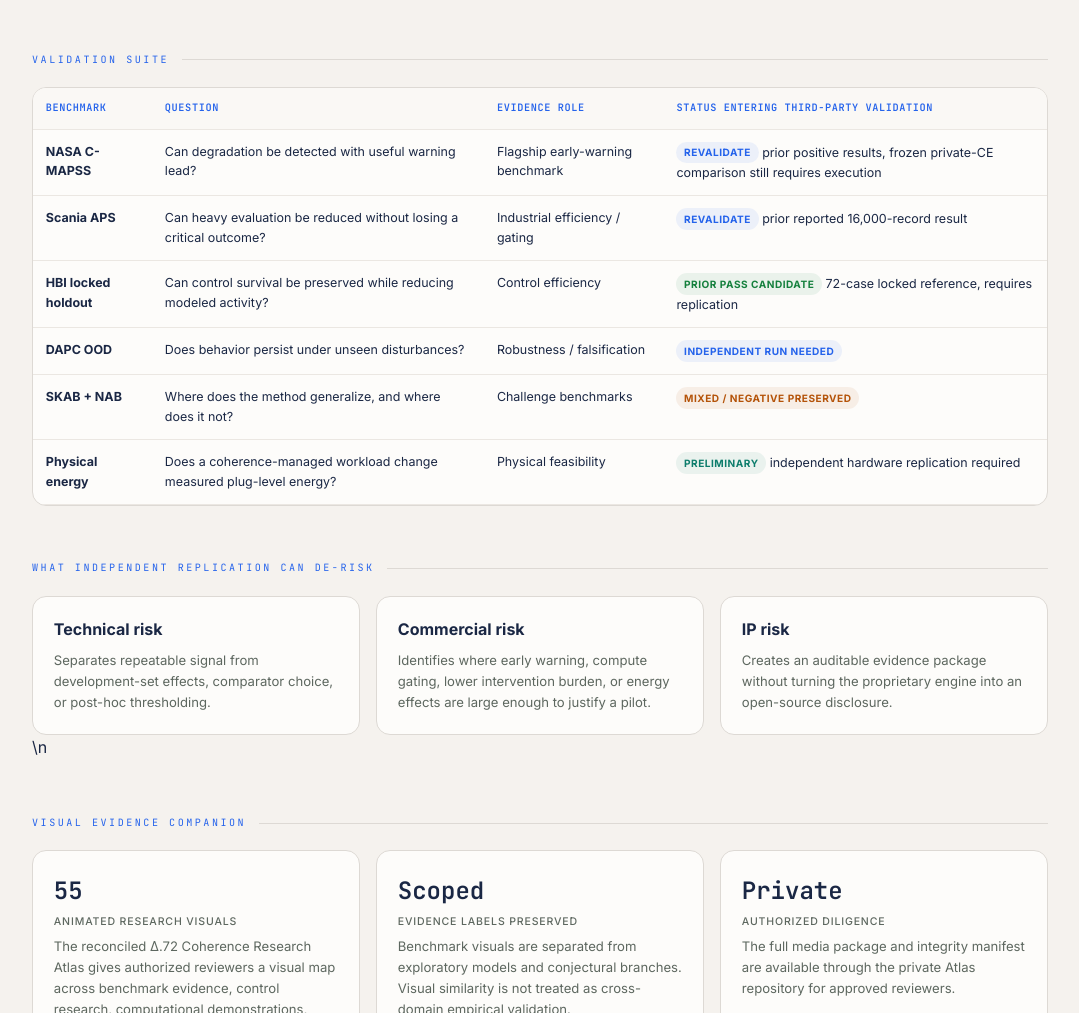
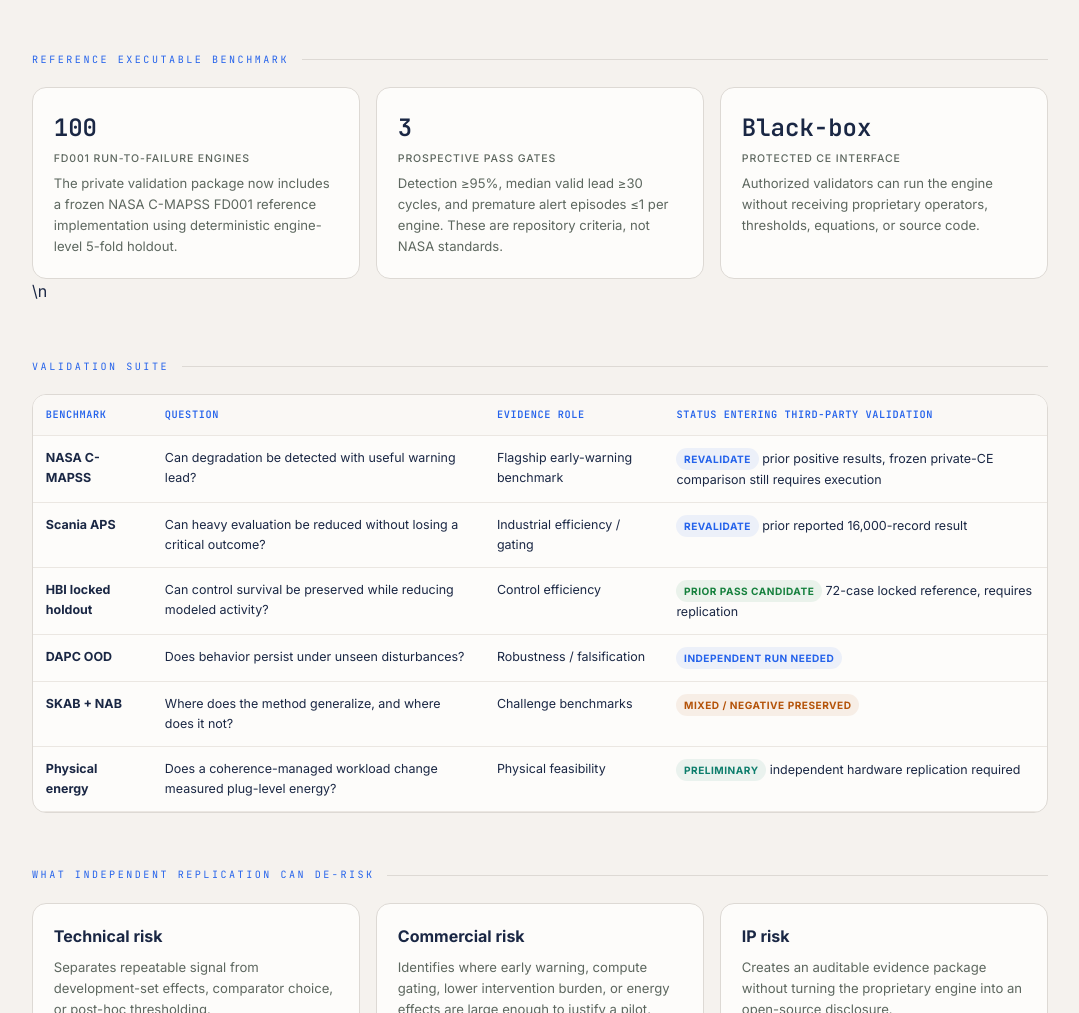
Before and after one commit to CoherenceEngine/CoherenceEngine, a plain HTML site: page r/validation/index.html in a window 1280 px wide. Shown: the part 974-1987 px from the top of the page, without its empty margins (100-1179 px from the left). Drawn offline with Linux system fonts and the light colour scheme.

Commit message:
Highlight executable NASA FD001 validation benchmark

```diff
--- a/r/validation/index.html
+++ b/r/validation/index.html
@@ -58,7 +58,16 @@ footer{border-top:1px solid var(--border);padding:2rem;text-align:center;color:v
 </div>
 </section>
 
-<section class="section" id="benchmarks">
+
+<section class="section">
+<div class="label">Reference executable benchmark</div>
+<div class="grid">
+<div class="card"><div class="kpi">100<small>FD001 run-to-failure engines</small></div><p>The private validation package now includes a frozen NASA C-MAPSS FD001 reference implementation using deterministic engine-level 5-fold holdout.</p></div>
+<div class="card"><div class="kpi">3<small>Prospective PASS gates</small></div><p>Detection ≥95%, median valid lead ≥30 cycles, and premature alert episodes ≤1 per engine. These are repository criteria, not NASA standards.</p></div>
+<div class="card"><div class="kpi">Black-box<small>Protected CE interface</small></div><p>Authorized validators can run the engine without receiving proprietary operators, thresholds, equations, or source code.</p></div>
+</div>
+</section>
+\n<section class="section" id="benchmarks">
 <div class="label">Validation suite</div>
 <div class="tablewrap"><table>
 <thead><tr><th>Benchmark</th><th>Question</th><th>Evidence role</th><th>Status entering third-party validation</th></tr></thead>
```
